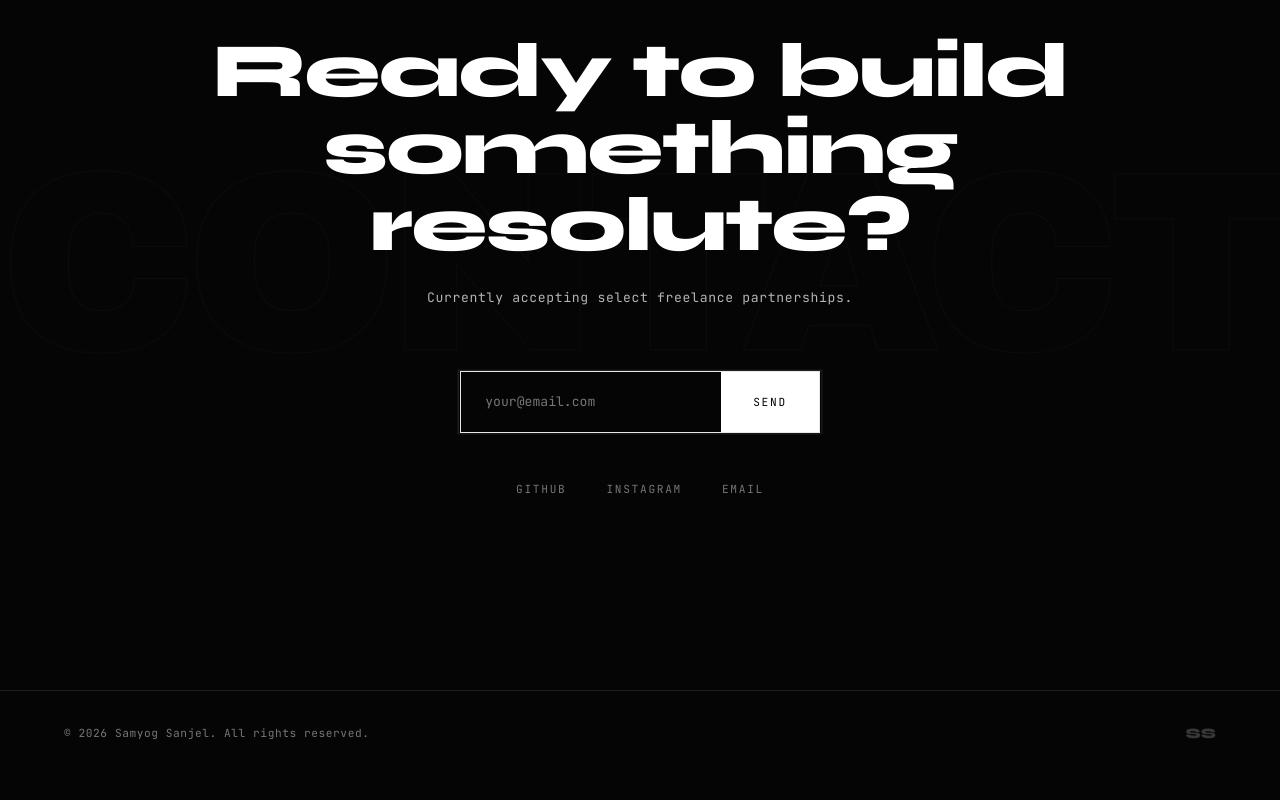
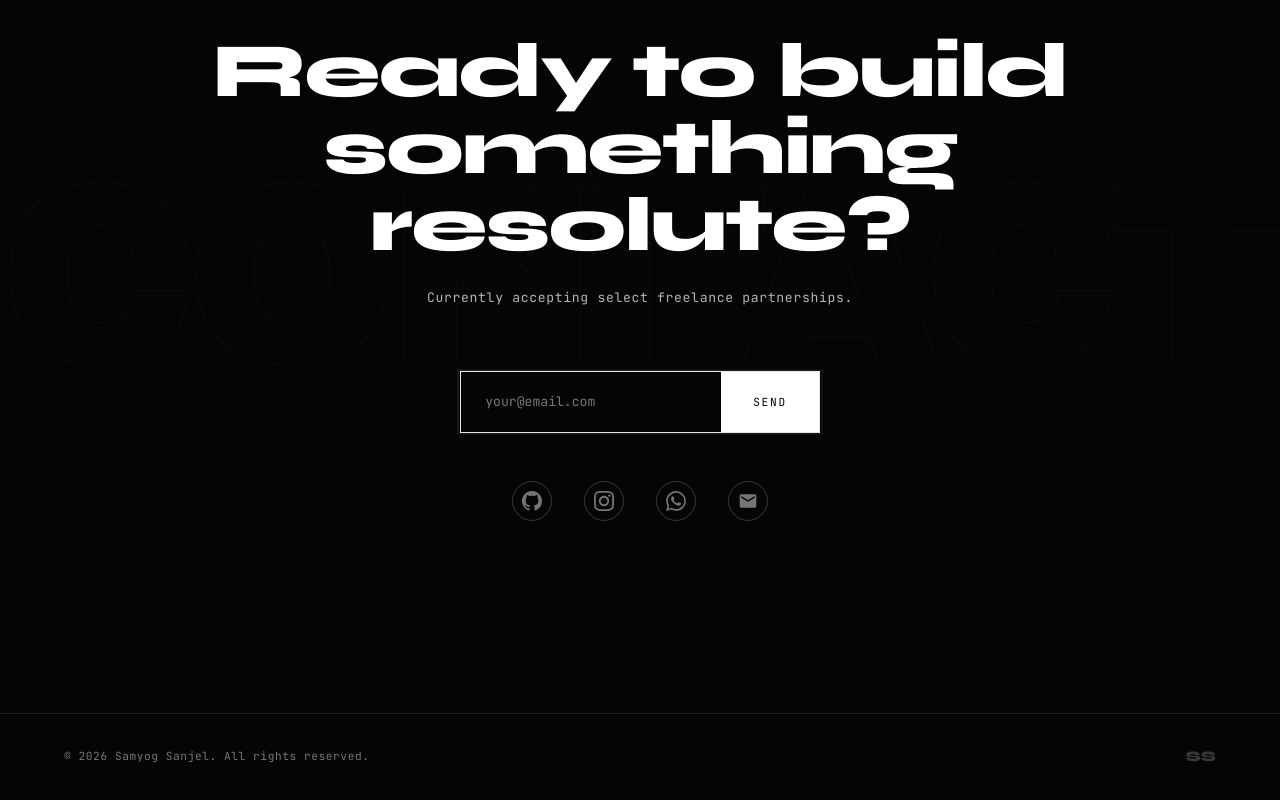
Before and after one commit to samyog1615/samyog-portfolio, a Next.js app: page / in a window 1280 px wide. Shown: the part 4546-5346 px from the top of the page. Before the commit the page ends 5322 px from the top, so only its background shows below. Built offline with nearby package versions, Linux system fonts and the light colour scheme.

Commit message:
add social icons and WhatsApp

```diff
--- a/components/Contact.tsx
+++ b/components/Contact.tsx
@@ -39,6 +39,7 @@
   const links = [
     { label: 'GitHub', href: 'https://github.com/samyog1615' },
     { label: 'Instagram', href: 'https://instagram.com/enlighten_samyog' },
+    { label: 'WhatsApp', href: 'https://wa.me/+919876543210' },
     { label: 'Email', href: 'mailto:samyogsanjel@gmail.com' },
   ]
 
@@ -106,19 +107,39 @@
             </div>
           </div>
 
-          <div className="mt-12 flex justify-center gap-10">
-            {links.map((link) => (
-              <a
-                key={link.label}
-                href={link.href}
-                target={link.href.startsWith('http') ? '_blank' : undefined}
-                rel="noreferrer"
-                className="text-[0.7rem] tracking-[0.15em] uppercase text-white/45 hover:text-white transition-colors duration-300"
-              >
-                {link.label}
-              </a>
-            ))}
-          </div>
+          <div className="mt-12 flex justify-center gap-8">
+  {/* GitHub */}
+  <a href="https://github.com/samyog1615" target="_blank" rel="noreferrer"
+    className="w-10 h-10 rounded-full border border-white/20 flex items-center justify-center text-white/45 hover:text-white hover:border-white transition-all duration-300">
+    <svg viewBox="0 0 24 24" fill="currentColor" className="w-5 h-5">
+      <path d="M12 0C5.37 0 0 5.37 0 12c0 5.31 3.435 9.795 8.205 11.385.6.105.825-.255.825-.57 0-.285-.015-1.23-.015-2.235-3.015.555-3.795-.735-4.035-1.41-.135-.345-.72-1.41-1.23-1.695-.42-.225-1.02-.78-.015-.795.945-.015 1.62.87 1.845 1.23 1.08 1.815 2.805 1.305 3.495.99.105-.78.42-1.305.765-1.605-2.67-.3-5.46-1.335-5.46-5.925 0-1.305.465-2.385 1.23-3.225-.12-.3-.54-1.53.12-3.18 0 0 1.005-.315 3.3 1.23.96-.27 1.98-.405 3-.405s2.04.135 3 .405c2.295-1.56 3.3-1.23 3.3-1.23.66 1.65.24 2.88.12 3.18.765.84 1.23 1.905 1.23 3.225 0 4.605-2.805 5.625-5.475 5.925.435.375.81 1.095.81 2.22 0 1.605-.015 2.895-.015 3.3 0 .315.225.69.825.57A12.02 12.02 0 0024 12c0-6.63-5.37-12-12-12z"/>
+    </svg>
+  </a>
+
+  {/* Instagram */}
+  <a href="https://instagram.com/enlighten_samyog" target="_blank" rel="noreferrer"
+    className="w-10 h-10 rounded-full border border-white/20 flex items-center justify-center text-white/45 hover:text-white hover:border-white transition-all duration-300">
+    <svg viewBox="0 0 24 24" fill="currentColor" className="w-5 h-5">
+      <path d="M12 2.163c3.204 0 3.584.012 4.85.07 3.252.148 4.771 1.691 4.919 4.919.058 1.265.069 1.645.069 4.849 0 3.205-.012 3.584-.069 4.849-.149 3.225-1.664 4.771-4.919 4.919-1.266.058-1.644.07-4.85.07-3.204 0-3.584-.012-4.849-.07-3.26-.149-4.771-1.699-4.919-4.92-.058-1.265-.07-1.644-.07-4.849 0-3.204.013-3.583.07-4.849.149-3.227 1.664-4.771 4.919-4.919 1.266-.057 1.645-.069 4.849-.069zm0-2.163c-3.259 0-3.667.014-4.947.072-4.358.2-6.78 2.618-6.98 6.98-.059 1.281-.073 1.689-.073 4.948 0 3.259.014 3.668.072 4.948.2 4.358 2.618 6.78 6.98 6.98 1.281.058 1.689.072 4.948.072 3.259 0 3.668-.014 4.948-.072 4.354-.2 6.782-2.618 6.979-6.98.059-1.28.073-1.689.073-4.948 0-3.259-.014-3.667-.072-4.947-.196-4.354-2.617-6.78-6.979-6.98-1.281-.059-1.69-.073-4.949-.073zm0 5.838c-3.403 0-6.162 2.759-6.162 6.162s2.759 6.163 6.162 6.163 6.162-2.759 6.162-6.163c0-3.403-2.759-6.162-6.162-6.162zm0 10.162c-2.209 0-4-1.79-4-4 0-2.209 1.791-4 4-4s4 1.791 4 4c0 2.21-1.791 4-4 4zm6.406-11.845c-.796 0-1.441.645-1.441 1.44s.645 1.44 1.441 1.44c.795 0 1.439-.645 1.439-1.44s-.644-1.44-1.439-1.44z"/>
+    </svg>
+  </a>
+
+  {/* WhatsApp */}
+  <a href="https://wa.me/9776543210" target="_blank" rel="noreferrer"
+    className="w-10 h-10 rounded-full border border-white/20 flex items-center justify-center text-white/45 hover:text-white hover:border-white transition-all duration-300">
+    <svg viewBox="0 0 24 24" fill="currentColor" className="w-5 h-5">
+      <path d="M17.472 14.382c-.297-.149-1.758-.867-2.03-.967-.273-.099-.471-.148-.67.15-.197.297-.767.966-.94 1.164-.173.199-.347.223-.644.075-.297-.15-1.255-.463-2.39-1.475-.883-.788-1.48-1.761-1.653-2.059-.173-.297-.018-.458.13-.606.134-.133.298-.347.446-.52.149-.174.198-.298.298-.497.099-.198.05-.371-.025-.52-.075-.149-.669-1.612-.916-2.207-.242-.579-.487-.5-.669-.51-.173-.008-.371-.01-.57-.01-.198 0-.52.074-.792.372-.272.297-1.04 1.016-1.04 2.479 0 1.462 1.065 2.875 1.213 3.074.149.198 2.096 3.2 5.077 4.487.709.306 1.262.489 1.694.625.712.227 1.36.195 1.871.118.571-.085 1.758-.719 2.006-1.413.248-.694.248-1.289.173-1.413-.074-.124-.272-.198-.57-.347m-5.421 7.403h-.004a9.87 9.87 0 01-5.031-1.378l-.361-.214-3.741.982.998-3.648-.235-.374a9.86 9.86 0 01-1.51-5.26c.001-5.45 4.436-9.884 9.888-9.884 2.64 0 5.122 1.03 6.988 2.898a9.825 9.825 0 012.893 6.994c-.003 5.45-4.437 9.884-9.885 9.884m8.413-18.297A11.815 11.815 0 0012.05 0C5.495 0 .16 5.335.157 11.892c0 2.096.547 4.142 1.588 5.945L.057 24l6.305-1.654a11.882 11.882 0 005.683 1.448h.005c6.554 0 11.89-5.335 11.893-11.893a11.821 11.821 0 00-3.48-8.413z"/>
+    </svg>
+  </a>
+
+  {/* Email */}
+  <a href="mailto:samyogsanjel@gmail.com"
+    className="w-10 h-10 rounded-full border border-white/20 flex items-center justify-center text-white/45 hover:text-white hover:border-white transition-all duration-300">
+    <svg viewBox="0 0 24 24" fill="currentColor" className="w-5 h-5">
+      <path d="M20 4H4c-1.1 0-2 .9-2 2v12c0 1.1.9 2 2 2h16c1.1 0 2-.9 2-2V6c0-1.1-.9-2-2-2zm0 4l-8 5-8-5V6l8 5 8-5v2z"/>
+    </svg>
+  </a>
+</div>
         </motion.div>
       </div>
     </section>
```
